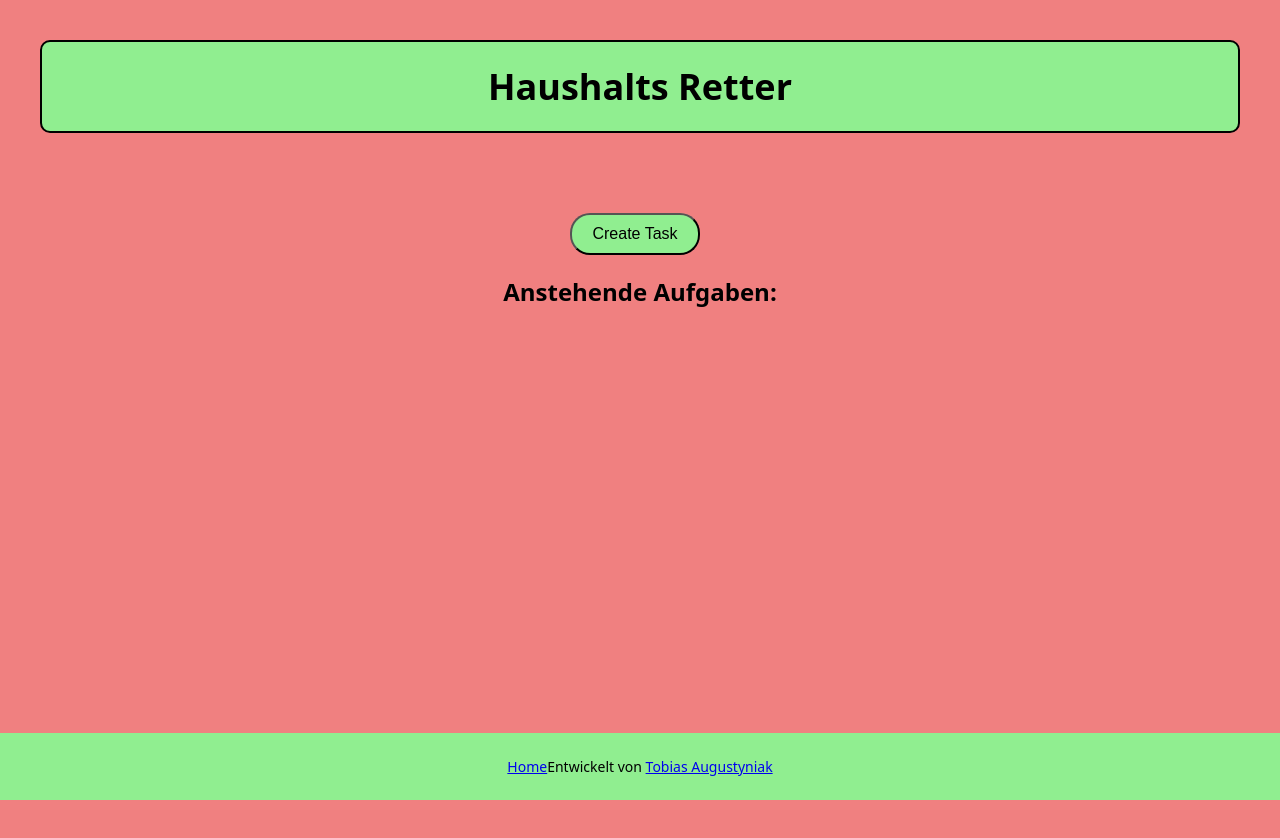
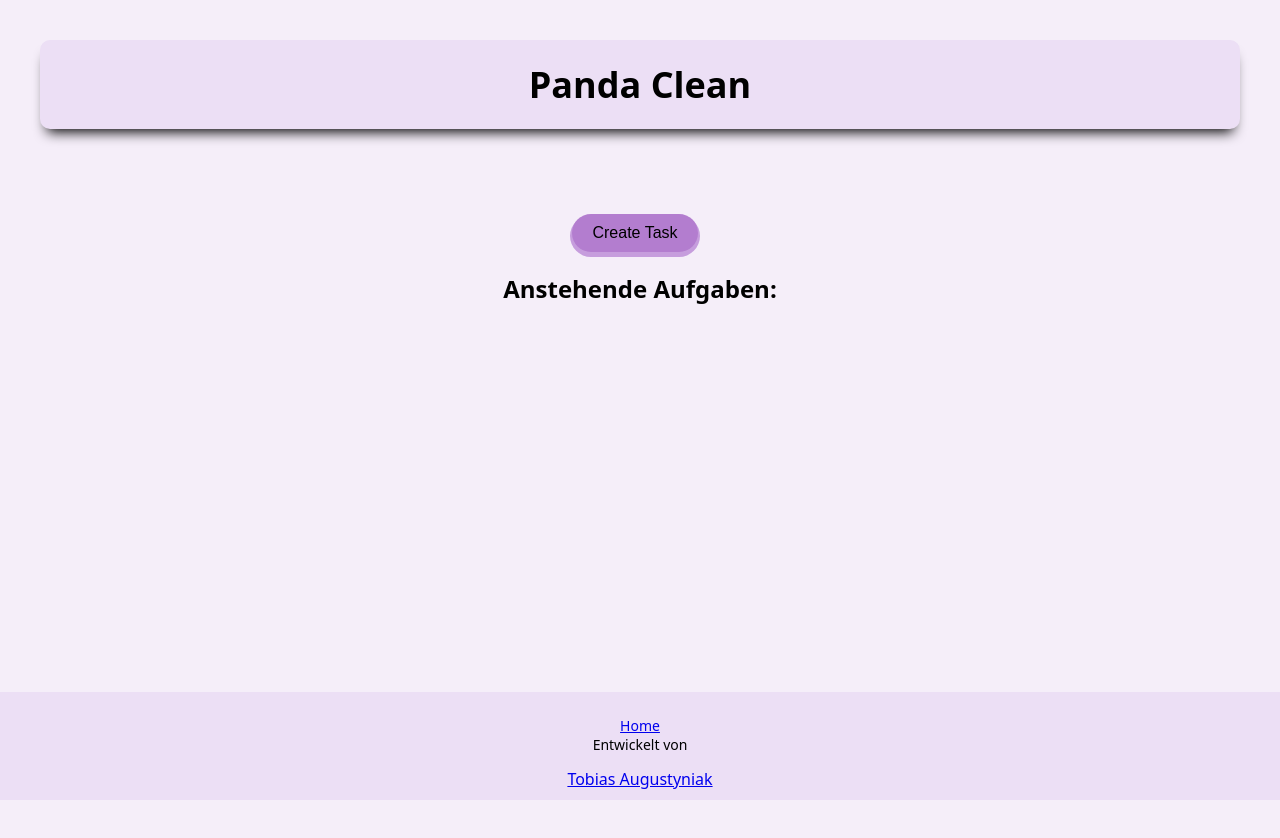
Before and after one commit to TobiAugust/capstone-project, a Next.js app: page / in a window 1280 px wide. Shown: the top 838 px of the page. Built offline with nearby package versions, Linux system fonts and the light colour scheme.

Commit message:
new design

```diff
--- a/components/Button.js
+++ b/components/Button.js
@@ -7,9 +7,12 @@ export default function Button({ text, onClick }) {
 const StyledButton = styled.button`
   cursor: pointer;
   color: black;
-  background-color: lightgreen;
+  background-color: #b37dcf;
   border-radius: 20px;
   padding: 10px 20px;
   margin-right: 10px;
+  margin-top: 5px;
   font-size: 16px;
+  border-style: none;
+  box-shadow: 0px 3px 0px 2px #c69ddd;
 `;
--- a/components/Footer.js
+++ b/components/Footer.js
@@ -4,10 +4,9 @@ const Footer = styled.footer`
   margin-top: 40px;
   position: fixed;
   bottom: 0;
-  background-color: lightgreen;
+  background-color: #ecdff5;
   width: 100%;
   flex-shrink: 0;
-  background-color: lightgreen;
   padding: 10px;
   text-align: center;
 `;
--- a/components/Header.js
+++ b/components/Header.js
@@ -5,12 +5,14 @@ const HeaderContainer = styled.header`
   padding: 20px;
   margin: 40px;
   top: 0%;
-  background-color: lightgreen;
+  background-color: #ecdff5;
   border-radius: 10px;
   display: flex;
   align-items: center;
   justify-content: center;
   border: 2px solid black;
+  border-style: none;
+  box-shadow: 0px 10px 13px -7px #000000, 0px 1px 7px 4px rgba(0, 0, 0, 0);
 `;
 
 const Heading = styled.h1`
@@ -23,7 +25,7 @@ const Heading = styled.h1`
 const Header = () => {
   return (
     <HeaderContainer>
-      <Heading>Haushalts Retter</Heading>
+      <Heading>Panda Clean</Heading>
     </HeaderContainer>
   );
 };
--- a/components/StyledInput.js
+++ b/components/StyledInput.js
@@ -3,11 +3,11 @@ import styled from "styled-components";
 const StyledInput = styled.input`
   width: 100%;
   padding: 10px;
-  margin: 5px;
+  margin: 8px;
   font-size: 16px;
   border-style: none;
   border-radius: 30px;
-  background-color: lightgrey;
+  background-color: #f5eef9;
   box-shadow: 0px 1px 7px 4px rgba(0, 0, 0, 0.25);
 `;
 
--- a/components/TaskItem.js
+++ b/components/TaskItem.js
@@ -4,7 +4,7 @@ import Button from "../components/Button";
 
 const TaskItemContainer = styled.div`
   border: 1px solid #ccc;
-  background-color: coral;
+  background-color: #ddc6ec;
   padding: 10px;
   text-align: left;
   box-shadow: 0px 10px 13px -7px #000000, 5px 5px 15px 5px rgba(0, 0, 0, 0);
--- a/pages/index.js
+++ b/pages/index.js
@@ -161,9 +161,7 @@ export default function HomePage() {
                     data={data}
                     onDelete={() => handleDelete(data.id)}
                     onEdit={() => toggleTaskForm(data)}
-                  >
-                    <p>{data.person}</p>
-                  </TaskItem>
+                  ></TaskItem>
                 ))}
               </SubmittedData>
             )}
@@ -173,11 +171,12 @@ export default function HomePage() {
       <Footer>
         <FooterText>
           <a href="/">Home</a>
+          <br></br>
           Entwickelt von{" "}
-          <FooterLink>
-            <a href="https://github.com/TobiAugust">Tobias Augustyniak</a>
-          </FooterLink>
         </FooterText>
+        <FooterLink>
+          <a href="https://github.com/TobiAugust">Tobias Augustyniak</a>
+        </FooterLink>
       </Footer>
     </>
   );
--- a/styles.js
+++ b/styles.js
@@ -10,6 +10,6 @@ export default createGlobalStyle`
   body {
     margin: 0;
     font-family: system-ui;
-    background-color: lightcoral;
+    background-color: #f5eef9;
   }
 `;
```
